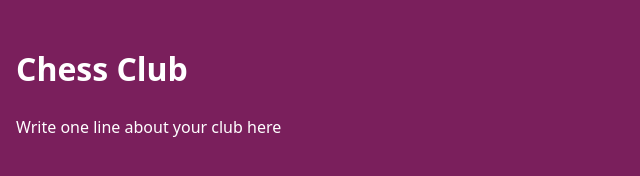
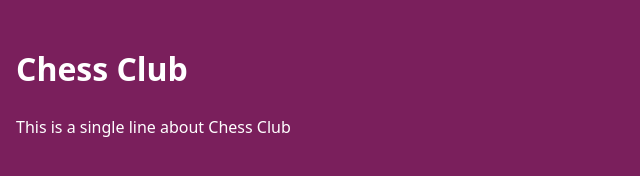
Before and after one commit to 26je0609/Dramatics-Club, a plain HTML site: page index.html in a window 1280 px wide. Shown: the top 176 px of the page, 0-640 px from the left. Drawn offline with Linux system fonts and the light colour scheme.

Commit message:
Add a tagline for the club

```diff
--- a/index.html
+++ b/index.html
@@ -9,7 +9,7 @@
 <body>
   <header class="site-header">
     <h1>Chess Club</h1>
-    <p class="tagline">Write one line about your club here</p>
+    <p class="tagline">This is a single line about Chess Club</p>
   </header>
 
   <main>
```
